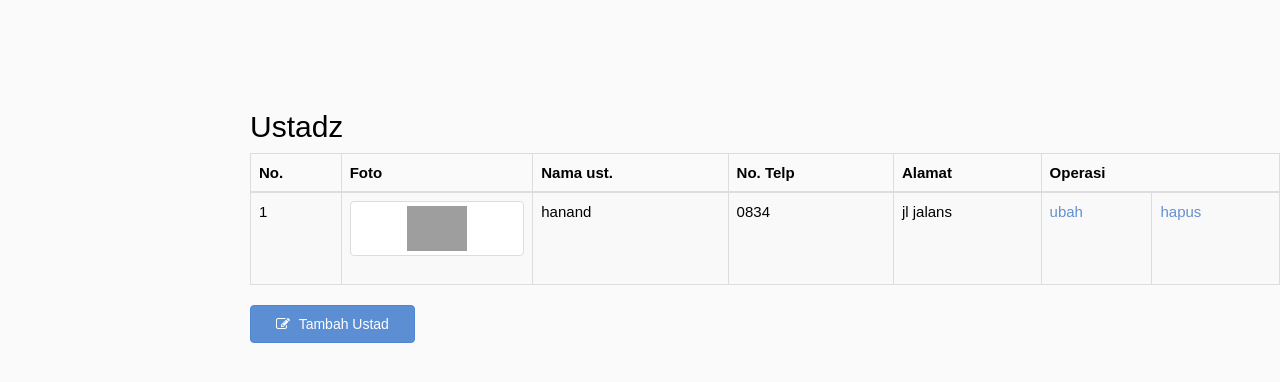
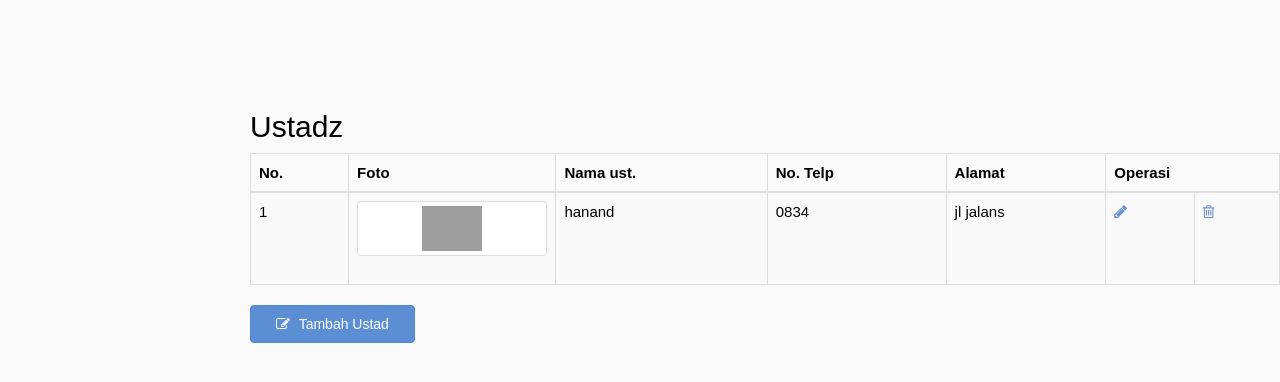
Before and after one commit to fahrul98/cms-masjid, a CodeIgniter app: page /database/index.php/ustadz/index in a window 1280 px wide. Shown: the top 382 px of the page. Run offline with CodeIgniter, Linux system fonts and the light colour scheme; data comes from the database, SQL or seed files in the repository; data that the repository does not hold is empty; some libraries are stand-ins or nearby versions; grey boxes are pictures that could not be loaded.

Commit message:
ikon aja

```diff
--- a/application/views/core/footer.php
+++ b/application/views/core/footer.php
@@ -24,7 +24,7 @@ defined('BASEPATH') OR exit('No direct script access allowed');
           <div class="row">
             <div class="col-md-4 f-about">
               <a href="<?php echo base_url('');?>"><h1><span><?php echo $cmprofil->pnama;?></span></h1></a>
-              <p>Sesungguhnya perjalanan terberat bukanlah perjalanan mendaki puncak gunung tertinggi, perjalanan terberat merupakan perjalanan ke masjid
+              <p style="color: #000000">Sesungguhnya perjalanan terberat bukanlah perjalanan mendaki puncak gunung tertinggi, perjalanan terberat merupakan perjalanan ke masjid
               </p>
             </div>
             <div class="col-md-4 l-posts">
@@ -48,10 +48,10 @@ defined('BASEPATH') OR exit('No direct script access allowed');
             <div class="col-md-4 f-contact">
               <h3 class="widgetheading">Hubungi Kami</h3>
               <a href="#">
-                <p><i class="fa fa-envelope"></i> masjidtaqwa@gmail.com</p>
+                <p style="color: #000000"><i class="fa fa-envelope"></i> masjidtaqwa@gmail.com</p>
               </a>
-              <p><i class="fa fa-phone"></i> +345 578 59 45 416</p>
-              <p><i class="fa fa-home"></i> Masjid taqwa | PO Box 23456 Tulusrejo Lowokwaru, Malang <br> Kedawung 8011 INDONESIA</p>
+              <p style="color: #000000"><i class="fa fa-phone"></i> +345 578 59 45 416</p>
+              <p style="color: #000000"><i class="fa fa-home"></i> Masjid taqwa | PO Box 23456 Tulusrejo Lowokwaru, Malang <br> Kedawung 8011 INDONESIA</p>
             </div>
           </div>
         </div>
--- a/application/views/core/navbar.php
+++ b/application/views/core/navbar.php
@@ -59,7 +59,7 @@ switch ($page) {
                       <a class="dropdown-toggle" data-toggle="dropdown" href="#">Keuangan
                       <span class="caret"></span></a>
                       <ul class="dropdown-menu">
-                        <li role="presentation" <?php echo $akt[3]; ?>><a href="<?php echo base_url('beranda/keuanganmasjid');?>">Keuangan Masjid</a></li>
+                        <li role="presentation" <?php echo $akt[3]; ?>><a href="<?php echo base_url('beranda/keuanganmasjid');?>">Keuangan Masjid</a ></li>
                          <li role="presentation" <?php echo $akt[4]; ?>><a href="<?php echo base_url('rekamdonasi');?>">Donasi</a></li>
                       </ul>
                     </li>
--- a/application/views/vjkegiatan.php
+++ b/application/views/vjkegiatan.php
@@ -29,8 +29,8 @@ if ($page=="Jadwal Kegiatan") {
 			<td>".$v->jkpihak."</td>
 			<td>".$v->jkwaktu."</td>
 			<td>".$v->tagid."</td>
-			<td><a href=".base_url('jadwalkegiatan/ubahjkegiatan/'.$v->jkid)."> ubah</a></td>
-			<td><a href=".base_url('jadwalkegiatan/dbhapus/'.$v->jkid)."> hapus</a></td>
+			<td><a href=".base_url('jadwalkegiatan/ubahjkegiatan/'.$v->jkid)."><i class='fa fa-pencil'></i></a></td>
+			<td><a href=".base_url('jadwalkegiatan/dbhapus/'.$v->jkid)."><i class='fa fa-trash-o'></i></a></td>
 
 			</tr>";
 			$n++;
--- a/application/views/vkmasjid.php
+++ b/application/views/vkmasjid.php
@@ -38,8 +38,8 @@ $n = 1;
 			<td>".$v->kmketerangan."</td>
 			<td>".$v->kmpengeluaran."</td>
 			<td>".$v->kmsaldo."</td>
-			<td><a href=".base_url('keuanganmasjid/ubahkmasjid/'.$v->kmid)."> ubah</a></td>
-			<td><a href=".base_url('keuanganmasjid/dbhapus/'.$v->kmid)."> hapus</a></td>
+			<td><a href=".base_url('keuanganmasjid/ubahkmasjid/'.$v->kmid)."><i class='fa fa-pencil'></i></a></td>
+			<td><a href=".base_url('keuanganmasjid/dbhapus/'.$v->kmid)."><i class='fa fa-trash-o'></i></a></td>
 
 			</tr>";
 			$n++;
--- a/application/views/vpost.php
+++ b/application/views/vpost.php
@@ -59,8 +59,8 @@ if ($page=="Post") {
 			}else{
 				echo "<td>Ya</td>";
 			}
-			echo "<td><a href=".base_url('post/ubahpost/'.urlencode($v->psjudul))."> ubah</a></td>
-			<td><a href=".base_url('post/dbhapus/'.$v->postid)."> hapus</a></td>
+			echo "<td><a href=".base_url('post/ubahpost/'.urlencode($v->psjudul))."><i class='fa fa-pencil'></i></a></td>
+			<td><a href=".base_url('post/dbhapus/'.$v->postid)."><i class='fa fa-trash-o'></i></a></td>
 			<td><a href=".base_url('post/view/'.urlencode($v->psjudul)).">pratinjau</a></td>
 			<td align='center'><i class='fa fa-eye' aria-hidden='true'></i><span> ".$v->vcount."</span></td>
 			</tr>";
--- a/application/views/vrdonasi.php
+++ b/application/views/vrdonasi.php
@@ -42,8 +42,8 @@ $n = 1;
 			<td>".$v->rdjumlah."</td>
 			<td>".$v->rddonatur."</td>
 			<td>".$v->rdtotal."</td>
-			<td><a href=".base_url('rekamdonasi/ubahrdonasi/'.$v->rdid)."> ubah</a></td>
-			<td><a href=".base_url('rekamdonasi/dbhapus/'.$v->rdid)."> hapus</a></td>
+			<td><a href=".base_url('rekamdonasi/ubahrdonasi/'.$v->rdid)."><i class='fa fa-pencil'></i></a></td>
+			<td><a href=".base_url('rekamdonasi/dbhapus/'.$v->rdid)."><i class='fa fa-trash-o'></i></a></td>
 
 			</tr>";
 			$n++;
--- a/application/views/vtag.php
+++ b/application/views/vtag.php
@@ -36,7 +36,7 @@ $n = 1;
 			echo "<tr>
 			<td>".$n."</td>
 			<td>".$v->tag."</td>
-			<td><a href='".base_url('tag/dbhapus/'.$v->tagid)."'> hapus</a></td>";
+			<td><a href='".base_url('tag/dbhapus/'.$v->tagid)."'><i class='fa fa-trash-o'></i></a></td>";
 			$n++;
 		}
 		 ?>
--- a/application/views/vtakmir.php
+++ b/application/views/vtakmir.php
@@ -50,8 +50,8 @@ if ($page=="Takmir") {
 			<td>'.$v->tkjabatan.'</td>
 			<td>'.$v->tkmasajabatan.'</td>
 			<td>'.$v->tknotelp.'</td>
-			<td><a href='.base_url('takmir/ubahtk/'.$v->tkid).'> ubah</a></td>
-			<td><a href="'.base_url('takmir/dbhapus/'.$v->tkid).'/'.$v->mediadir.'" onclick="return confirm(\'Apakah anda yakin ingin menghapus takmir '.$v->tknama.'?\')"> hapus</a></td>
+			<td><a href='.base_url('takmir/ubahtk/'.$v->tkid).'><i class="fa fa-pencil"></i></a></td>
+			<td><a href='.base_url('takmir/dbhapus/'.$v->tkid).'/'.$v->mediadir.' onclick=return confirm(\'Apakah anda yakin ingin menghapus takmir '.$v->tknama.'?\')><i class="fa fa-trash-o"></i></a></td>
 
 			</tr>';
 			$n++;
@@ -87,7 +87,7 @@ if ($page=="Takmir") {
 							<input type="text" class="form-control" name="tknotelp" value="<?php echo $input['tknotelp']; ?>">
 						</div>
 						<div class="form-group">
-							<button type="submit" class="btn btn-primary" name="submit" value="tambah">Tambah</button>
+							<a type="submit" class="btn btn-primary" name="submit" value="tambah">Tambah</a>
 							<a class="btn btn-danger" style="text-decoration: none" href="<?php echo base_url('takmir');?>">Kembali</a>
 						</div>
 					</div>
--- a/application/views/vustadz.php
+++ b/application/views/vustadz.php
@@ -45,14 +45,13 @@ $n = 1;
 					</div>
 			</td>
 <?php
-			echo
-			"<td>".$v->usnama."</td>
-			<td>".$v->usnotelp."</td>
-			<td>".$v->usalamat."</td>
-			<td><a href=".base_url('ustadz/ubahust/'.$v->usid)."> ubah</a></td>
-			<td><a href=".base_url('ustadz/dbhapus/'.$v->usid)."/".$v->mediadir." onclick=\"return confirm('Apakah anda yakin ingin menghapus Ustadz ".$v->usnama."?')\"> hapus</a></td>
+			echo '<td>'.$v->usnama.'</td>
+			<td>'.$v->usnotelp.'</td>
+			<td>'.$v->usalamat.'</td>
+			<td><a href='.base_url('ustadz/ubahust/'.$v->usid).'><i class="fa fa-pencil"></i></a></td>
+			<td><a href='.base_url('ustadz/dbhapus/'.$v->usid).'/'.$v->mediadir.' onclick=\return confirm(\'Apakah anda yakin ingin menghapus Ustadz '.$v->usnama.'?)\'><i class="fa fa-trash-o"></a></td>
 
-			</tr>";
+			</tr>';
 			$n++;
 		}
 		 ?>
```
